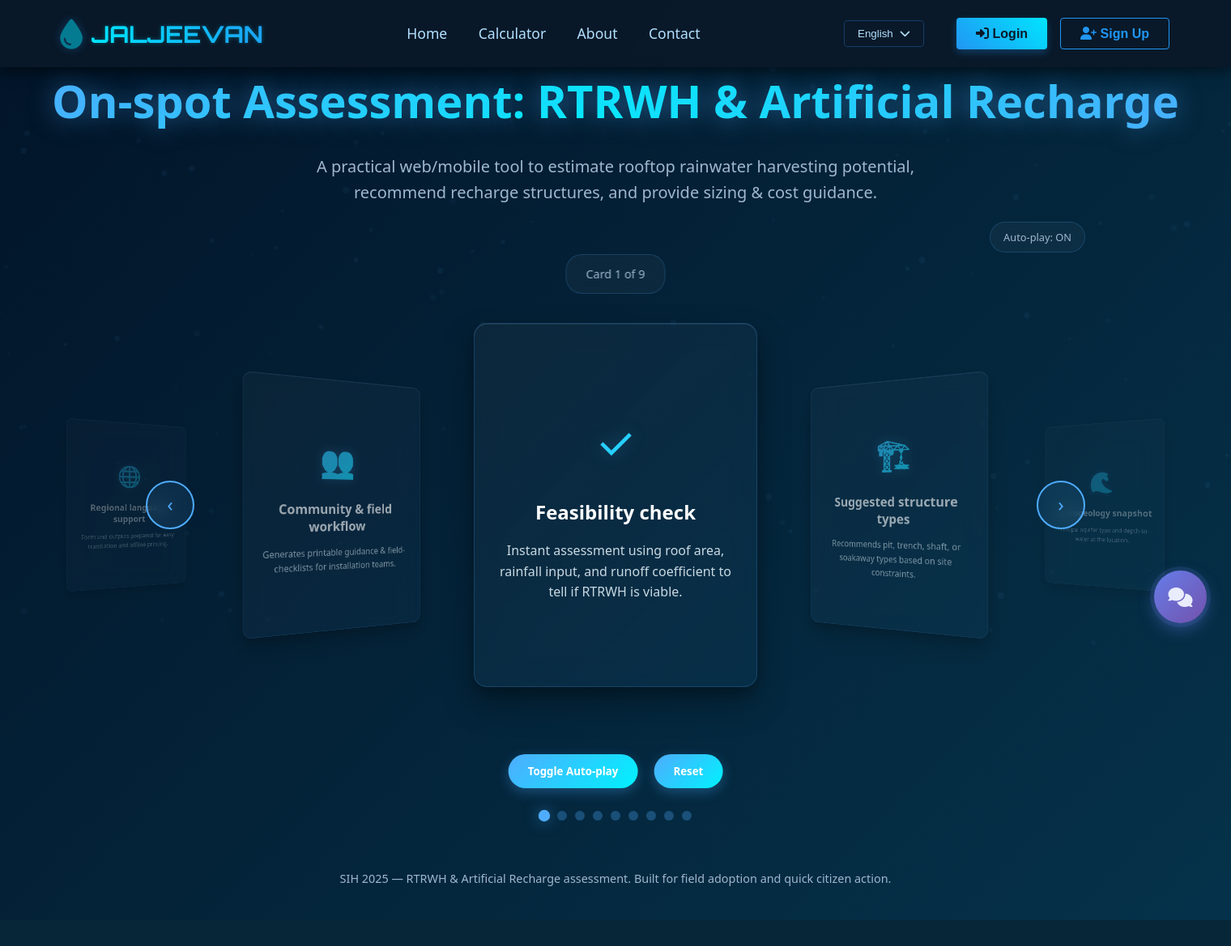
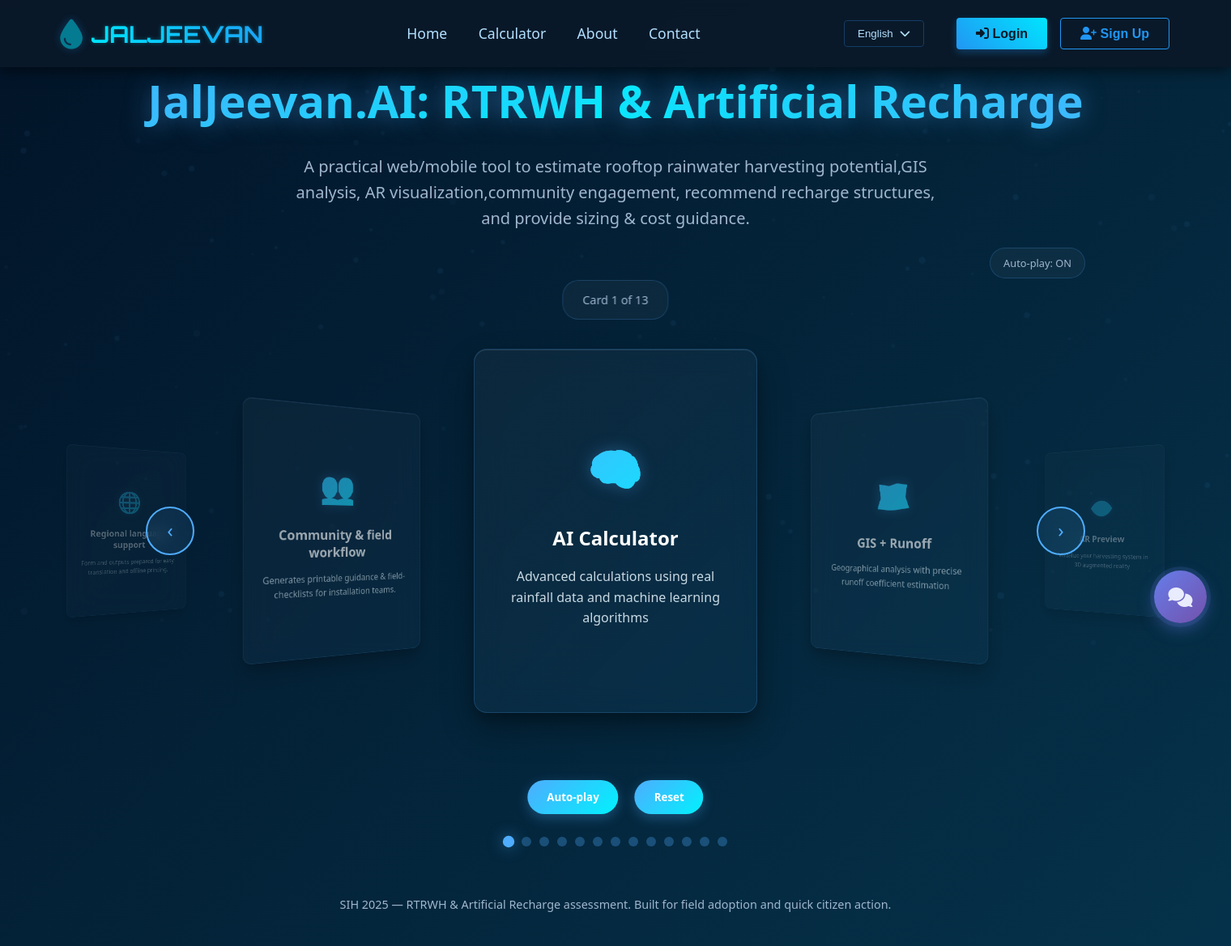
Before and after one commit to Tirthes2004/jaljeevan.Ai, a Django app: page /about/ in a window 1520 px wide; the page is wider, and only the part inside the window is pictured. Shown: that part at 81% size. Before the commit the page ends 1137 px from the top of that part, so only its background shows below. Run offline with Django 5.2, Linux system fonts and the light colour scheme.

Commit message:
about page done

```diff
--- a/static/js/about.js
+++ b/static/js/about.js
@@ -1,6 +1,6 @@
 // Slider State
 let currentSlide = 0;
-        const totalSlides = 9;
+const totalSlides = 13; // Updated from 9 to 13
 let autoplayEnabled = true;
 let autoplayInterval;
 
@@ -175,8 +175,9 @@
 function initializeSlider() {
     updateCardPositions();
     if (autoplayEnabled) startAutoplay();
-          createParticles(); // now particles appear
+    createParticles();
 }
+
 // Wait for DOM to be fully loaded
 document.addEventListener('DOMContentLoaded', function() {
     initializeSlider();
--- a/templates/about.html
+++ b/templates/about.html
@@ -3,8 +3,6 @@
 
 {% block title %}About — RTRWH & Artificial Recharge | SIH 2025{% endblock %}
 {% block css %}<link rel="stylesheet" href="{% static 'css/about.css' %}">{% endblock %}
-
-  <!-- Use your static path; if Flask use url_for('static', ...) -->
 
 {% block content %}
    <!-- Background Particles -->
@@ -12,16 +10,16 @@
 
     <!-- Header -->
     <div class="header">
-        <h1>On-spot Assessment: RTRWH & Artificial Recharge</h1>
+        <h1>JalJeevan.AI: RTRWH & Artificial Recharge</h1>
         <p class="tagline">
-            A practical web/mobile tool to estimate rooftop rainwater harvesting potential,
+            A practical web/mobile tool to estimate rooftop rainwater harvesting potential,GIS analysis, AR visualization,community engagement,
             recommend recharge structures, and provide sizing & cost guidance.
         </p>
     </div>
 
     <!-- 3D Slider Container -->
     <div class="slider-container">
-        <div class="card-counter" id="cardCounter">Card 1 of 9</div>
+        <div class="card-counter" id="cardCounter">Card 1 of 13</div>
         <div class="autoplay-indicator" id="autoplayIndicator">Auto-play: ON</div>
 
         <!-- Navigation Arrows -->
@@ -29,55 +27,81 @@
         <div class="nav-arrow next" id="nextBtn">›</div>
 
         <div class="slider-track" id="sliderTrack">
+            <!-- New Cards Added Here -->
             <div class="card active" data-index="0">
+                <div class="card-icon">🧠</div>
+                <h3>AI Calculator</h3>
+                <p>Advanced calculations using real rainfall data and machine learning algorithms</p>
+            </div>
+
+            <div class="card next" data-index="1">
+                <div class="card-icon">🗺️</div>
+                <h3>GIS + Runoff</h3>
+                <p>Geographical analysis with precise runoff coefficient estimation</p>
+            </div>
+
+            <div class="card far-next" data-index="2">
+                <div class="card-icon">👁️</div>
+                <h3>AR Preview</h3>
+                <p>Visualize your harvesting system in 3D augmented reality</p>
+            </div>
+
+            <div class="card hidden" data-index="3">
+                <div class="card-icon">🏆</div>
+                <h3>Water Credits</h3>
+                <p>Earn points and compete with others in water conservation</p>
+            </div>
+
+            <!-- Original Cards (updated indices) -->
+            <div class="card hidden" data-index="4">
                 <div class="card-icon">✓</div>
                 <h3>Feasibility check</h3>
                 <p>Instant assessment using roof area, rainfall input, and runoff coefficient to tell if RTRWH is viable.</p>
             </div>
 
-            <div class="card next" data-index="1">
+            <div class="card hidden" data-index="5">
                 <div class="card-icon">🏗️</div>
                 <h3>Suggested structure types</h3>
                 <p>Recommends pit, trench, shaft, or soakaway types based on site constraints.</p>
             </div>
 
-            <div class="card far-next" data-index="2">
+            <div class="card hidden" data-index="6">
                 <div class="card-icon">🌊</div>
                 <h3>Hydrogeology snapshot</h3>
                 <p>Principal aquifer type and depth-to-water at the location.</p>
             </div>
 
-            <div class="card hidden" data-index="3">
+            <div class="card hidden" data-index="7">
                 <div class="card-icon">🌧️</div>
                 <h3>Local rainfall & seasonal profile</h3>
                 <p>Monthly rainfall patterns used to size the system.</p>
             </div>
 
-            <div class="card hidden" data-index="4">
+            <div class="card hidden" data-index="8">
                 <div class="card-icon">💧</div>
                 <h3>Runoff & capture estimates</h3>
                 <p>Estimated annual harvest and peak-runoff rates.</p>
             </div>
 
-            <div class="card hidden" data-index="5">
+            <div class="card hidden" data-index="9">
                 <div class="card-icon">📏</div>
                 <h3>Recommended dimensions</h3>
                 <p>Suggested sizes for recharge pits, trenches, shafts, or percolation systems.</p>
             </div>
 
-            <div class="card hidden" data-index="6">
+            <div class="card hidden" data-index="10">
                 <div class="card-icon">💰</div>
                 <h3>Cost & benefit estimate</h3>
                 <p>Ballpark cost and simple payback / benefit analysis.</p>
             </div>
 
-            <div class="card hidden" data-index="7">
+            <div class="card hidden" data-index="11">
                 <div class="card-icon">🌐</div>
                 <h3>Regional language support</h3>
                 <p>Form and outputs prepared for easy translation and offline printing.</p>
             </div>
 
-            <div class="card hidden" data-index="8">
+            <div class="card hidden" data-index="12">
                 <div class="card-icon">👥</div>
                 <h3>Community & field workflow</h3>
                 <p>Generates printable guidance & field-checklists for installation teams.</p>
@@ -85,8 +109,8 @@
         </div>
 
         <div class="controls">
-            <button  id="toggleBtn" class="control-btn" onclick="toggleAutoplay()">Toggle Auto-play</button>
-            <button  id="resetBtn" class="control-btn" onclick="resetSlider()">Reset</button>
+            <button id="toggleBtn" class="control-btn" onclick="toggleAutoplay()">Auto-play</button>
+            <button id="resetBtn" class="control-btn" onclick="resetSlider()">Reset</button>
         </div>
 
         <div class="progress-dots" id="progressDots">
@@ -99,6 +123,10 @@
             <div class="dot" onclick="goToSlide(6)"></div>
             <div class="dot" onclick="goToSlide(7)"></div>
             <div class="dot" onclick="goToSlide(8)"></div>
+            <div class="dot" onclick="goToSlide(9)"></div>
+            <div class="dot" onclick="goToSlide(10)"></div>
+            <div class="dot" onclick="goToSlide(11)"></div>
+            <div class="dot" onclick="goToSlide(12)"></div>
         </div>
     </div>
 
@@ -108,5 +136,3 @@
     </div>
 {% endblock %}
 {% block js %}<script src="{% static 'js/about.js' %}"></script>{% endblock %}
-</body>
-</html>
--- a/templates/home.html
+++ b/templates/home.html
@@ -230,42 +230,7 @@
             </div>
         </section>
 
-        <!-- Features Preview Section -->
-        <section class="features-preview" id="features-preview">
-            <div class="container">
-                <h2 class="section-title">Why Choose JalJeevan.AI?</h2>
-                <div class="features-grid">
-                    <div class="feature-card">
-                        <div class="feature-icon">
-                            <i class="fas fa-brain" aria-hidden="true"></i>
-                        </div>
-                        <h3>AI Calculator</h3>
-                        <p>Advanced calculations using real rainfall data and machine learning algorithms</p>
-                    </div>
-                    <div class="feature-card">
-                        <div class="feature-icon">
-                            <i class="fas fa-map" aria-hidden="true"></i>
-                        </div>
-                        <h3>GIS + Runoff</h3>
-                        <p>Geographical analysis with precise runoff coefficient estimation</p>
-                    </div>
-                    <div class="feature-card">
-                        <div class="feature-icon">
-                            <i class="fas fa-cube" aria-hidden="true"></i>
-                        </div>
-                        <h3>AR Preview</h3>
-                        <p>Visualize your harvesting system in 3D augmented reality</p>
-                    </div>
-                    <div class="feature-card">
-                        <div class="feature-icon">
-                            <i class="fas fa-trophy" aria-hidden="true"></i>
-                        </div>
-                        <h3>Water Credits</h3>
-                        <p>Earn points and compete with others in water conservation</p>
-                    </div>
-                </div>
-            </div>
-        </section>
+
     </main>
     {% endblock %}
 
```
Lines whose indentation alone changed are shown as unchanged.
